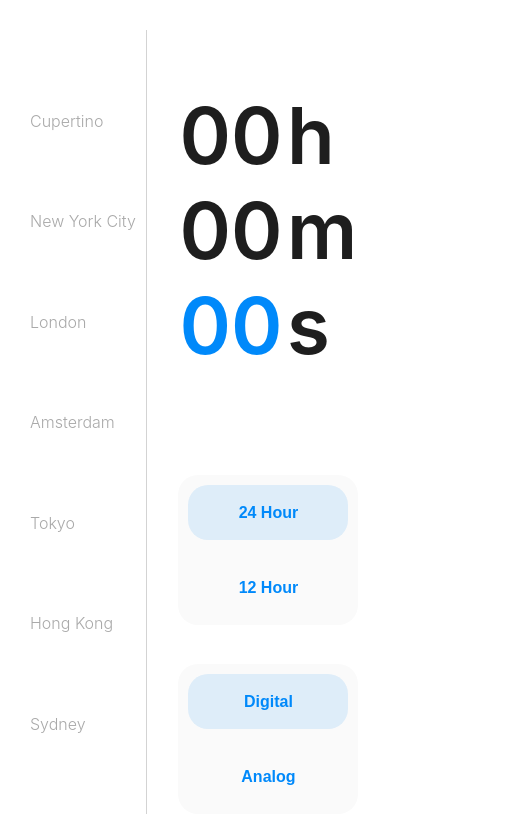
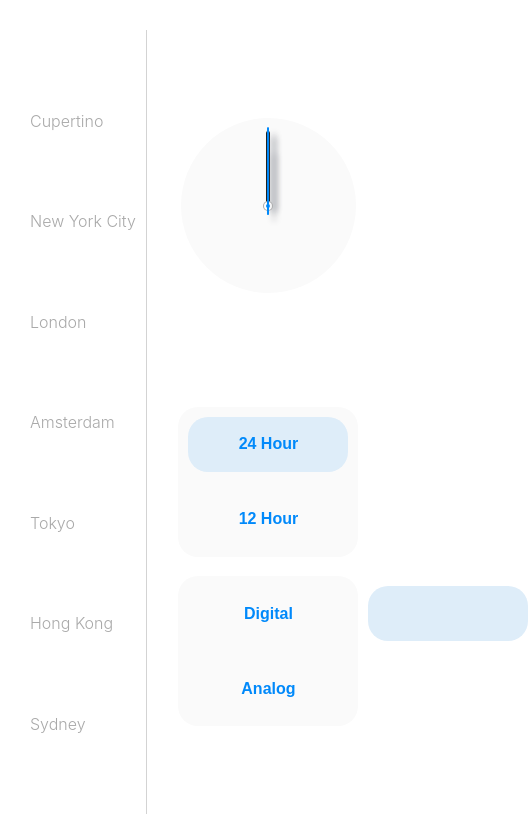
Before and after one commit to stephenmatheis/cities-react, a React (Create React App) app: page / in a window 390 px wide. Shown: the top 824 px of the page, 528 px wide, since content can reach past the window. Built offline with nearby package versions, Linux system fonts and the light colour scheme; data requests are answered from the project's data file.

Commit message:
Make analog clock responsive

```diff
--- a/src/App.css
+++ b/src/App.css
@@ -12,7 +12,6 @@ main {
     flex: 2;
 }
 
-/* Responsize styles */
 @media screen and (max-width: 700px) {
     .App {
         display: flex;
--- a/src/App.js
+++ b/src/App.js
@@ -4,11 +4,15 @@ import NavBar from './components/NavBar/NavBar';
 import Time from './components/Time/Time';
 import ToolBar from './components/ToolBar/ToolBar';
 
+/**
+ *
+ * @returns
+ */
 function App() {
     const [ selectedCity, setSelectedCity ] = useState(null);
     const [ hourType, setHourType ] = useState(24);
     const [ hourPeriod, setHourPeriod ] = useState('AM');
-    const [ clockType, setClockType ] = useState('Digital');
+    const [ clockType, setClockType ] = useState('Analog');
     const [ hours, setHours ] = useState('00');
     const [ minutes, setMinutes ] = useState('00');
     const [ seconds, setSeconds ] = useState('00');
@@ -77,6 +81,8 @@ function App() {
                     clockType={clockType}
                 />
                 <ToolBar
+                    hourType={hourType}
+                    clockType={clockType}
                     setHourType={setHourType}
                     setClockType={setClockType}
                 ></ToolBar>
--- a/src/components/NavBar/NavBar.css
+++ b/src/components/NavBar/NavBar.css
@@ -47,7 +47,6 @@ nav {
                 left 300ms ease-in-out;
 }
 
-/* Responsize styles */
 @media screen and (max-width: 700px) {
     .nav-container {
         display: flex;
--- a/src/components/NavBar/NavBar.js
+++ b/src/components/NavBar/NavBar.js
@@ -2,6 +2,11 @@ import React, { useEffect, useRef, useState } from 'react';
 import classNames from 'classnames';
 import './NavBar.css';
 
+/**
+ *
+ * @param {*} param0
+ * @returns
+ */
 function NavBar({ setSelectedCity }) {
     const [ cities, setCities ] = useState([]);
     const [ selectedSection, setSelectedSection ] = useState('');
--- a/src/components/Time/Time.css
+++ b/src/components/Time/Time.css
@@ -1,9 +1,9 @@
-/* Time */
 #time-container {
     transform: translateX(0px);
     transition: transform 450ms ease-in-out;
 }
 
+/* Digital */
 #time {
     display: flex;
     align-items: baseline;
@@ -18,22 +18,12 @@
 
 #hh, #mm, #ss {
     width: 25vw;
+    height: 25vw;
     margin-right: 10px;
 }
 
 #ss {
     color: var(--primary);
-}
-
-#time-zone {
-    text-align: center;
-    font-size: 1.25em;
-    transition: opacity 100ms ease-in-out;
-    color: var(--default);
-}
-
-.opaque {
-    opacity: 0;
 }
 
 .time-block.narrow #hh {
@@ -46,12 +36,13 @@
 }
 
 /* Analog */
+/* Modified from (CodePen)[https://codepen.io/rizz-wan/pen/LYQrGXM] */
 .clock {
     background: var(--secondary);
     border-radius: 100%;
-    height: 350px;
+    height: 25vw;
     position: relative;
-    width: 350px;
+    width: 25vw;
 }
 
 .minute,
@@ -61,20 +52,20 @@
     border-top-left-radius: 10px;
     border-top-right-radius: 10px;
     bottom: 0;
-    height: 80px;
+    height: 32.5%;
     left: 0;
     margin: auto;
     position: absolute;
     right: 0;
-    top: -24%;
+    top: -33%; /* 24% */
     transform-origin: bottom center;
     transition: transform 0.3s cubic-bezier(0.4, 2.08, 0.55, 0.44);
     width: 4px;
 }
 
 .minute {
-    height: 125px;
-    top: -37%;
+    height: 42.5%;
+    top: -42%; /* 47% */
 }
 
 .second {
@@ -83,12 +74,12 @@
     border-top-left-radius: 10px;
     border-top-right-radius: 10px;
     bottom: 0px;
-    height: 180px;
+    height: 50%;
     left: 0px;
     margin: auto;
     position: absolute;
     right: 0px;
-    top: -40.8%;
+    top: -39.2%; /* -40.8% */
     transform-origin: 50% 89%;
     transition: transform 0.2s cubic-bezier(0.4, 2.08, 0.55, 0.44);
     width: 2px;
@@ -114,13 +105,24 @@
     width: 8px;
 }
 
+/* Time zone */
+#time-zone {
+    text-align: center;
+    font-size: 1.25em;
+    transition: opacity 100ms ease-in-out;
+    color: var(--default);
+}
+
+.opaque {
+    opacity: 0;
+}
+
 @media screen and (min-width: 700px) {
     #time-zone {
         margin-bottom: 2em;
     }
 }
 
-/* Responsize styles */
 @media screen and (max-width: 700px) {
     #time-container {
         width: 240px;
@@ -128,7 +130,6 @@
         flex-direction: column;
         justify-content: center;
         align-items: center;
-        flex: 2;
     }
 
     #time {
@@ -150,11 +151,17 @@
     }
 
     #time-zone {
-        margin-top: 1em;
+        height: 50px;
+        margin-top: 2.5vh;
+        margin-bottom: 5vh;
+    }
+
+    .clock {
+        height: 45vw;
+        width: 45vw;
     }
 }
 
-/* Responsize styles */
 @media screen and (max-height: 400px) {
     #time-zone {
         margin-bottom: 1em;
--- a/src/components/ToolBar/ToolBar.css
+++ b/src/components/ToolBar/ToolBar.css
@@ -44,7 +44,6 @@
     transition: left 300ms ease-in-out;
 }
 
-/* Responsize styles */
 @media screen and (min-width: 700px) {
     #toolbar .button-container:not(:last-child) {
         margin-right: 10vw;
@@ -53,8 +52,8 @@
 
 @media screen and (max-width: 700px) {
     #toolbar {
-        flex: 1;
         flex-direction: column;
+        justify-content: start;
     }
 
     #toolbar .button-container {
@@ -62,6 +61,6 @@
     }
 
     #toolbar .button-container:not(:last-child) {
-        margin-bottom: 10vw;
+        margin-bottom: 5vw;
     }
 }
--- a/src/components/ToolBar/ToolBar.js
+++ b/src/components/ToolBar/ToolBar.js
@@ -1,9 +1,16 @@
 import React, { useRef } from 'react';
 import './ToolBar.css';
 
-function ToolBar({ setHourType, setClockType }) {
+/**
+ *
+ * @param {Object} props
+ * @returns
+ */
+function ToolBar({ hourType, clockType, setHourType, setClockType }) {
     const selectedHour = useRef(null);
     const selectedClock = useRef(null);
+    const left = '10px';
+    const right = '190px';
 
     return (
         <div id="toolbar">
@@ -11,7 +18,7 @@ function ToolBar({ setHourType, setClockType }) {
                 <button
                     type="button"
                     onClick={() => {
-                        selectedHour.current.style.left = '10px';
+                        selectedHour.current.style.left = left;
                         setHourType(24);
 
                         // FIXME: Under development
@@ -23,7 +30,7 @@ function ToolBar({ setHourType, setClockType }) {
                 <button
                     type="button"
                     onClick={() => {
-                        selectedHour.current.style.left = '190px';
+                        selectedHour.current.style.left = right;
                         setHourType(12);
 
                         // FIXME: Under development
@@ -35,13 +42,14 @@ function ToolBar({ setHourType, setClockType }) {
                 <div
                     className='selected'
                     ref={selectedHour}
+                    style={{ left: hourType === 24 ? left : right }}
                 ></div>
             </div>
             <div className="button-container">
                 <button
                     type="button"
                     onClick={() => {
-                        selectedClock.current.style.left = '10px';
+                        selectedClock.current.style.left = left;
                         setClockType('Digital');
                     }}
                 >
@@ -50,13 +58,14 @@ function ToolBar({ setHourType, setClockType }) {
                 <button
                     type="button"
                     onClick={() => {
-                        selectedClock.current.style.left = '190px';
+                        selectedClock.current.style.left = right;
                         setClockType('Analog');
                     }}
                 >
                     Analog
                 </button>
                 <div
+                    style={{ left: clockType === 'Digital' ? left : right }}
                     className='selected'
                     ref={selectedClock}
                 ></div>
--- a/src/index.css
+++ b/src/index.css
@@ -31,7 +31,6 @@ body {
     display: flex;
 }
 
-/* Responsize styles */
 @media screen and (max-width: 700px) {
     body {
         flex-direction: row;
@@ -39,7 +38,7 @@ body {
     }
 }
 
-/* Mobile Safari Only */
+/* Mobile Safari Support */
 /* (Reference)[https://www.bram.us/2021/07/08/the-large-small-and-dynamic-viewports/] */
 @supports (height: 100dvh) {
     body {
```
Also changed, not shown: src/components/Time/Time.js (+7 -0 lines).
